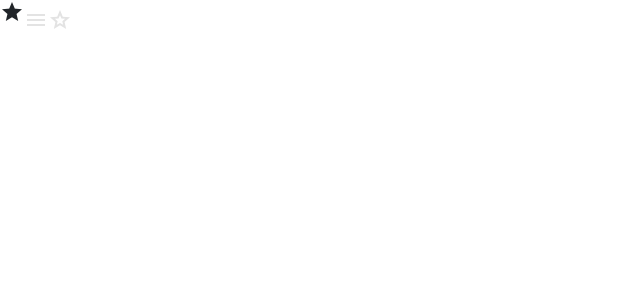
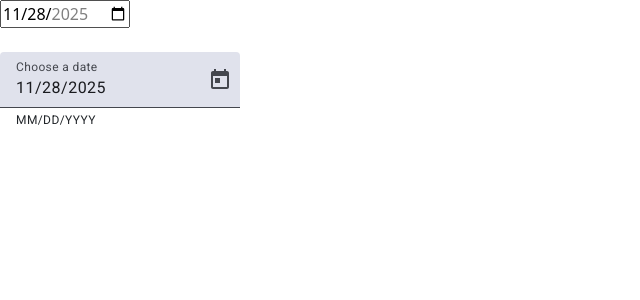
Before and after one commit to Toung-test/testOne, an Angular app: page / in a window 1280 px wide. Shown: the top 300 px of the page, without its empty margins (0-640 px from the left). Built offline with nearby package versions, Linux system fonts and the light colour scheme.

Commit message:
介紹datePicker

```diff
--- a/src/app/app.component.html
+++ b/src/app/app.component.html
@@ -1,10 +1,14 @@
-<!-- material icon -->
-<mat-icon fontIcon="star"></mat-icon>
-<svg xmlns="http://www.w3.org/2000/svg" height="24px" viewBox="0 -960 960 960" width="24px" fill="#e3e3e3">
-  <path d="M120-240v-80h720v80H120Zm0-200v-80h720v80H120Zm0-200v-80h720v80H120Z" />
-</svg>
-<svg xmlns="http://www.w3.org/2000/svg" height="24px" viewBox="0 -960 960 960" width="24px" fill="#e3e3e3">
-  <path
-    d="m354-287 126-76 126 77-33-144 111-96-146-13-58-136-58 135-146 13 111 97-33 143ZM233-120l65-281L80-590l288-25 112-265 112 265 288 25-218 189 65 281-247-149-247 149Zm247-350Z" />
-</svg>
+<!-- 傳統的 Input 日期格式只接受 - 的寫法 -->
+<input type="date" name="" id="" max="2025-12-31" min="2025-12-01" value={{tradtionalDate}} />
+<br>
+<br>
+<!-- Angular Material - DatePicker -->
+<mat-form-field>
+  <mat-label>Choose a date</mat-label>
+  <input matInput [matDatepicker]="picker" [(ngModel)]="sdate" min="{{minDate}}" max="{{maxDate}}">
+  <mat-hint>MM/DD/YYYY</mat-hint>
+  <mat-datepicker-toggle matIconSuffix [for]="picker"></mat-datepicker-toggle>
+  <mat-datepicker #picker></mat-datepicker>
+</mat-form-field>
+
 <router-outlet />
--- a/src/app/app.component.ts
+++ b/src/app/app.component.ts
@@ -1,17 +1,35 @@
 import { Component, ChangeDetectionStrategy } from "@angular/core";
 import { RouterOutlet } from "@angular/router";
-import { MatIconModule } from '@angular/material/icon';
+import { MatDatepickerModule } from '@angular/material/datepicker';
+import { MatInputModule } from '@angular/material/input';
+import { MatFormFieldModule } from '@angular/material/form-field';
+import { FormsModule } from "@angular/forms";
 
 @Component({
   selector: 'app-root',
-  imports: [RouterOutlet, MatIconModule],
+  imports: [RouterOutlet, MatFormFieldModule, MatInputModule, MatDatepickerModule, FormsModule],
   templateUrl: './app.component.html',
   styleUrl: './app.component.scss',
   changeDetection: ChangeDetectionStrategy.OnPush,
 })
 
 export class AppComponent {
-  // material icon
-  // 只需要引入 MatIconModule 即可使用 material icon
-  // changeDetection 是自由選擇可使用的
+  // 傳統的 Input 不接受 用 new Date() 的 方式，只能用 string (2025-11-01) 的格式
+  sdate: Date = new Date();
+  oneDate: string = '2025-12-20';
+  twoDate: string = '2025/12/20'; // 不接受此格式，所以會報錯
+
+  // 若要通過傳統的 Input 去接收 new Date 需要做額外的處理
+  tradtionalDate!: string;
+
+  minDate: string = '2025-12-01';
+  maxDate: string = '2025-12-01';
+
+  ngOnInit(): void {
+    this.tradtionalDate =
+      new Date().getFullYear() + '-' +
+      (new Date().getMonth() + 1) + '-' +
+      new Date().getDate();
+  }
+
 }
--- a/src/app/app.config.ts
+++ b/src/app/app.config.ts
@@ -3,12 +3,14 @@ import { provideRouter } from '@angular/router';
 
 import { routes } from './app.routes';
 import { provideHttpClient } from '@angular/common/http';
+import { provideNativeDateAdapter } from '@angular/material/core';
 
 export const appConfig: ApplicationConfig = {
   providers: [provideZoneChangeDetection({ eventCoalescing: true }),
   // 將路由功能注入
   provideRouter(routes),
   // 將 HttpClinet 功能注入
-  provideHttpClient()
+  provideHttpClient(),
+  provideNativeDateAdapter()
   ]
 };
```
